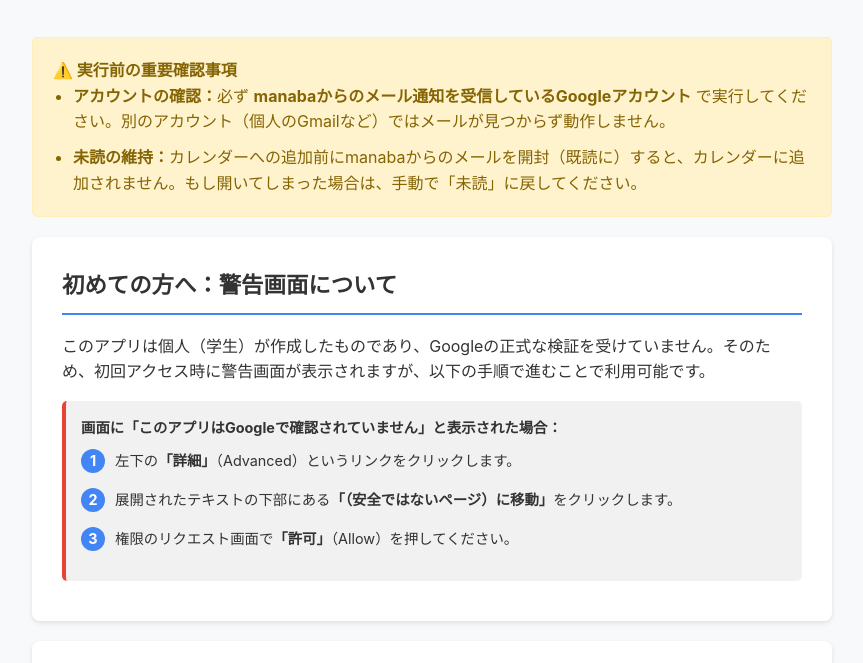
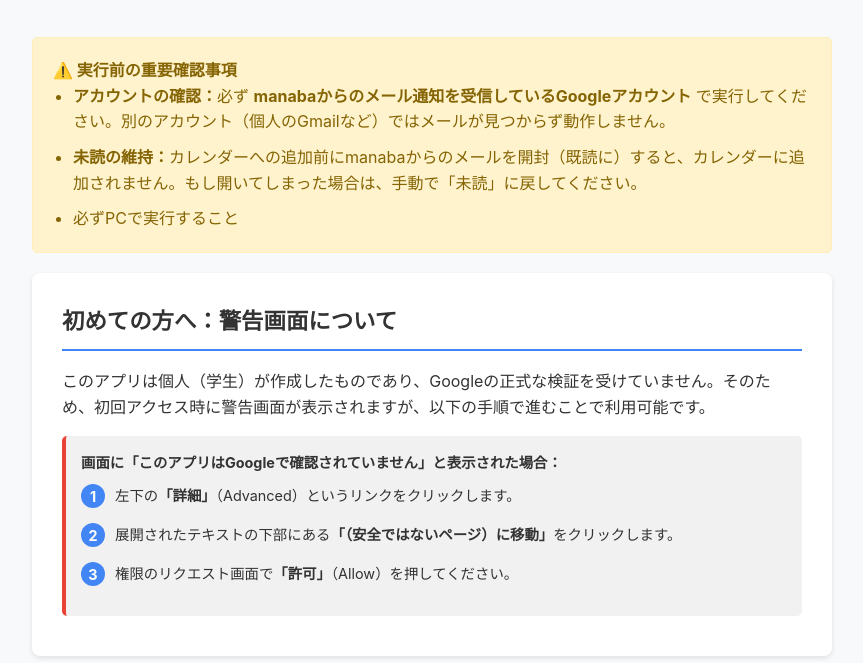
Before and after one commit to Gobousei/ManabaMailToCalendar, a plain HTML site: page index.html in a window 1280 px wide. Shown: the part 137-800 px from the top of the page, without its empty margins (208-1071 px from the left). Drawn offline with Linux system fonts and the light colour scheme.

Commit message:
Add files via upload

```diff
--- a/index.html
+++ b/index.html
@@ -142,6 +142,7 @@
         <ul>
             <li><strong>アカウントの確認：</strong>必ず <strong>manabaからのメール通知を受信しているGoogleアカウント</strong> で実行してください。別のアカウント（個人のGmailなど）ではメールが見つからず動作しません。</li>
             <li><strong>未読の維持：</strong>カレンダーへの追加前にmanabaからのメールを開封（既読に）すると、カレンダーに追加されません。もし開いてしまった場合は、手動で「未読」に戻してください。</li>
+            <li>必ずPCで実行すること</li>
         </ul>
     </div>
 
```
